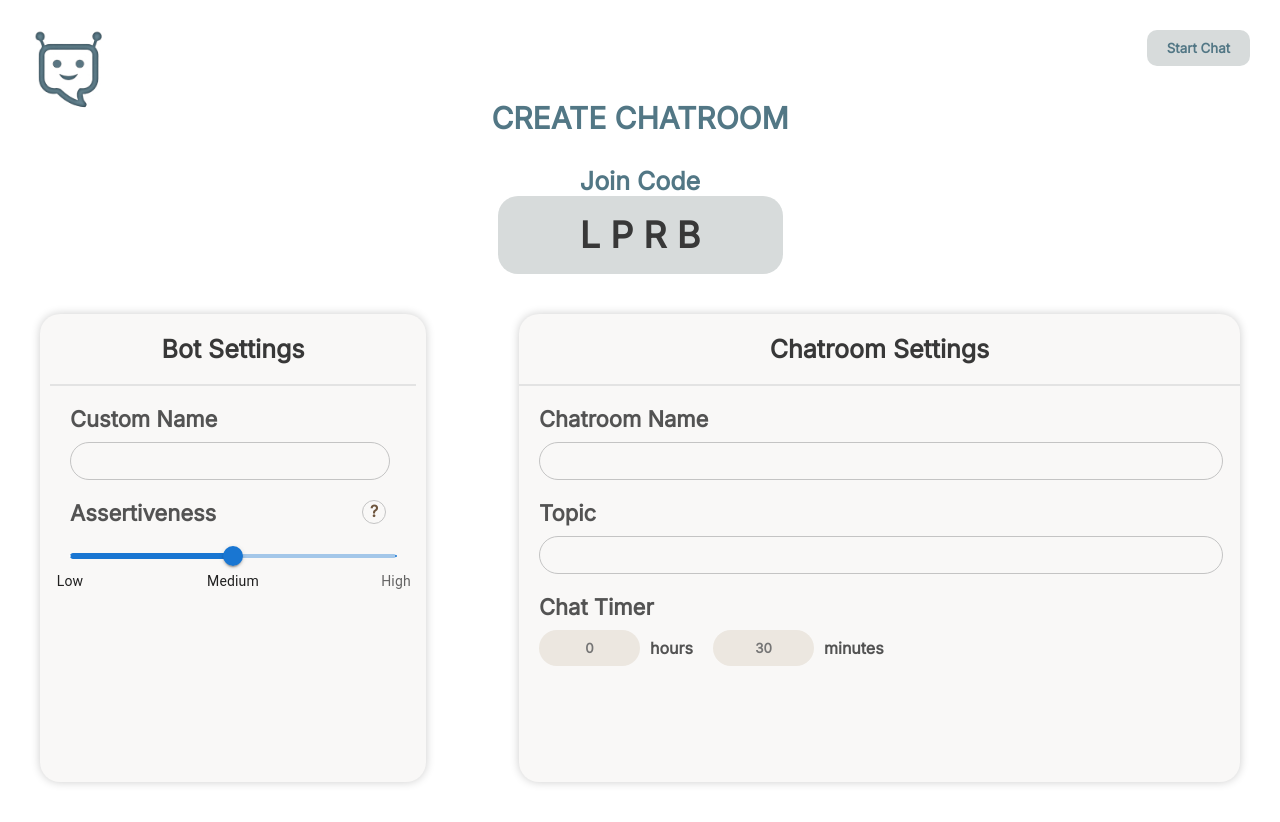
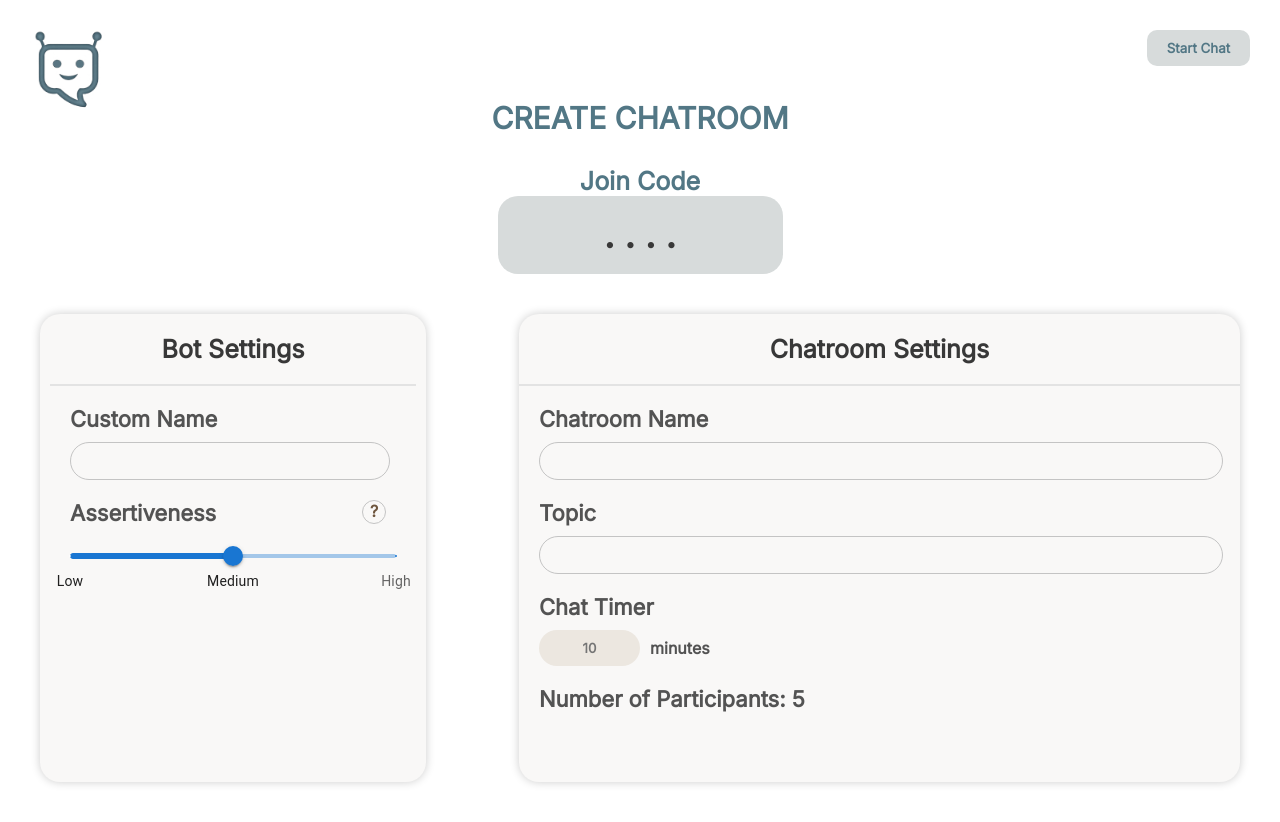
Before and after one commit to tayv9n/EduChatbot, a React (Create React App) app: page /createlobby in a window 1280 px wide. Built offline with nearby package versions, Linux system fonts and the light colour scheme; no server answers.

Commit message:
started integration

```diff
--- a/package.json
+++ b/package.json
@@ -13,10 +13,12 @@
     "@types/node": "^16.18.60",
     "@types/react": "^18.2.34",
     "@types/react-dom": "^18.2.14",
+    "io": "^1.5.0",
     "react": "^18.2.0",
     "react-dom": "^18.2.0",
     "react-router-dom": "^6.18.0",
     "react-scripts": "5.0.1",
+    "socket.io-client": "^4.7.2",
     "typescript": "^4.9.5",
     "web-vitals": "^2.1.4"
   },
--- a/src/pages/CreateLobby/CreateLobby.tsx
+++ b/src/pages/CreateLobby/CreateLobby.tsx
@@ -3,11 +3,25 @@ import './CreateLobby.css';
 import { Link } from 'react-router-dom';
 import { BotSettings } from './BotSettings';
 import { LobbySettings } from './LobbySettings';
+import io from 'socket.io-client';
+
+const SERVER_URL = 'http://localhost:4000';
+const socket = io(SERVER_URL);
 
 export function CreateLobby() {
   const [name, setName] = useState('Guest');
+  const [lobbyId, setLobbyId] = useState('. . . .');
+  const [chatTime, setChatTime] = useState(10);
 
-  React.useEffect(() => {
+  useEffect(() => {
+      socket.emit('createLobby');
+  }, []);
+
+  socket.on('lobbyCreated', (newLobbyId) => {
+    setLobbyId(newLobbyId);
+  });
+
+  useEffect(() => {
     // Retrieve the name parameter from the URL
     const searchParams = new URLSearchParams(window.location.search);
     const nameFromURL = searchParams.get('name') || 'Guest';
@@ -39,14 +53,15 @@ export function CreateLobby() {
           className={'box-container'}
           style={{ marginTop: 12, width: 285, height: 78, margin: 'auto' }}
         >
-          <p style={{ fontSize: 36, color: '#383838' }}>L P R B</p>
+          <p style={{ fontSize: 36, color: '#383838' }}>{lobbyId}</p>
         </div>
       </div>
 
       <div style={{ display: 'flex', justifyContent: 'space-between', padding: 40 }}>
         <BotSettings />
-        <LobbySettings />
+        <LobbySettings setChatTime={setChatTime} userCount={5}/>
       </div>
+
     </div>
   );
 }
--- a/src/pages/CreateLobby/LobbySettings.tsx
+++ b/src/pages/CreateLobby/LobbySettings.tsx
@@ -2,7 +2,24 @@ import React from 'react';
 
 import './CreateLobby.css';
 
-export function LobbySettings() {
+type StateSetter<T> = React.Dispatch<React.SetStateAction<T>>;
+interface LobbySettingsProps {
+  setChatTime: StateSetter<number>
+  userCount: number
+}
+
+export function LobbySettings(props : LobbySettingsProps) {
+
+  const handleChange = (e : React.ChangeEvent<HTMLInputElement>) => {
+    e.preventDefault();
+    const newValue = parseFloat(e.target.value);
+    if (!isNaN(newValue)) {
+      if (newValue <= 20) {
+        props.setChatTime(newValue);
+      } else {props.setChatTime(10);}
+    } else {props.setChatTime(10);}
+  };
+
   return (
     <div style={{
       backgroundColor: '#F9F8F7',
@@ -34,12 +51,13 @@ export function LobbySettings() {
       <div style={{ margin: 20 }}>
         <p style={{ fontSize: 22, paddingBottom: 10}}>Chat Timer</p>
         <div style={{ display: 'flex', alignItems: 'center'}}>
-          <input style={{ backgroundColor: '#ECE7E0', borderRadius: 20, width: 97, height: 34, outline: 0, textAlign: 'center' }} placeholder="0"></input>
-          <p style={{marginLeft: 10, marginRight: 20 }}>hours</p>
-
-          <input style={{ backgroundColor: '#ECE7E0', borderRadius: 20, width: 97, height: 34, outline: 0, textAlign: 'center' }} placeholder="30"></input>
+          <input onChange={handleChange} style={{ backgroundColor: '#ECE7E0', borderRadius: 20, width: 97, height: 34, outline: 0, textAlign: 'center' }} placeholder="10"></input>
           <p style={{marginLeft: 10, marginRight: 20 }}>minutes</p>
         </div>
+      </div>
+
+      <div style={{ margin: 20 }}>
+        <p style={{ fontSize: 22, paddingBottom: 10}}>Number of Participants: {props.userCount}</p>
       </div>
     </div>
   );
```
Also changed, not shown: 1 other file (tests, documents, lock files or other folders).
